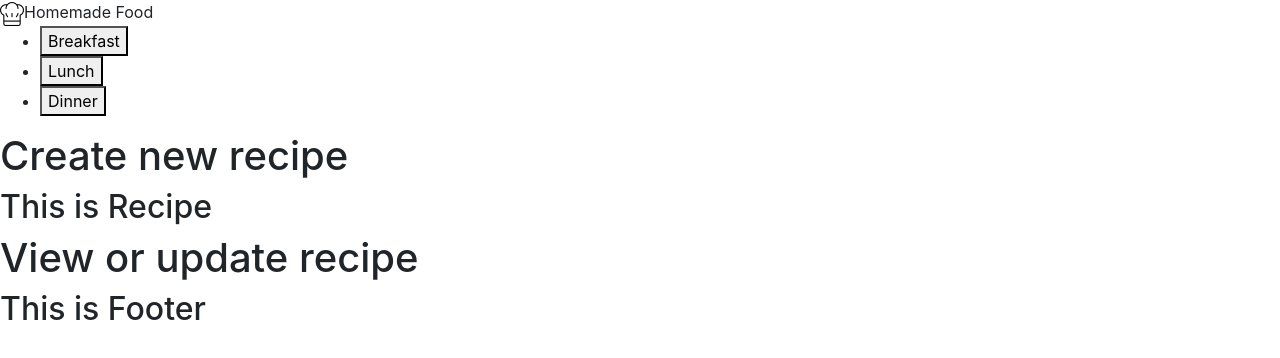
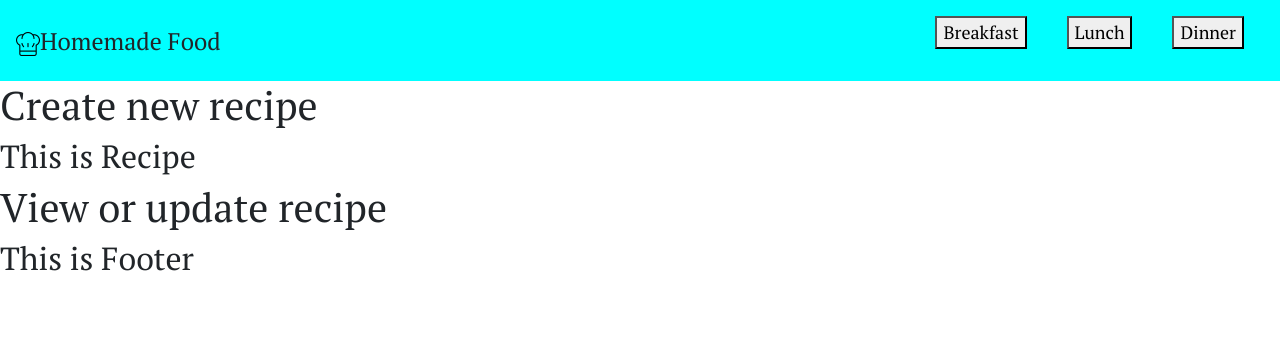
Before and after one commit to SvetlanaSurzhan/recipes-site, a React (Create React App) app in the folder ClientApp/: page / in a window 1280 px wide. Shown: the top 358 px of the page. Built offline with nearby package versions, Linux system fonts and the light colour scheme.

Commit message:
created style for header

```diff
--- a/ClientApp/src/components/header/Header.css
+++ b/ClientApp/src/components/header/Header.css
@@ -0,0 +1,42 @@
+@import url('https://fonts.googleapis.com/css?family=PT+Serif|Shadows+Into+Light&display=swap');
+
+*{
+	box-sizing: border-box;
+	margin: 0;
+	font-family: 'PT Serif', serif;
+}
+
+.header{
+	display: flex;
+	justify-content: space-between;
+	align-items: center;
+	padding: 1em;
+	background-color: aqua ;
+}
+
+.nav-menu{
+	font-size: large;
+	text-decoration: none;
+}
+
+.logo{
+	cursor: pointer;
+	font-size: x-large;
+	;
+
+}
+
+.filter-menu li{
+	display: inline-block;
+	padding: 0px 20px;
+}
+
+button li{
+	font-weight: 500;
+	font-size: medium;
+	color: aliceblue;
+	text-decoration: none;
+	background-color: darkslategray;
+	border: none;
+	border-radius: 30px;
+}
```
